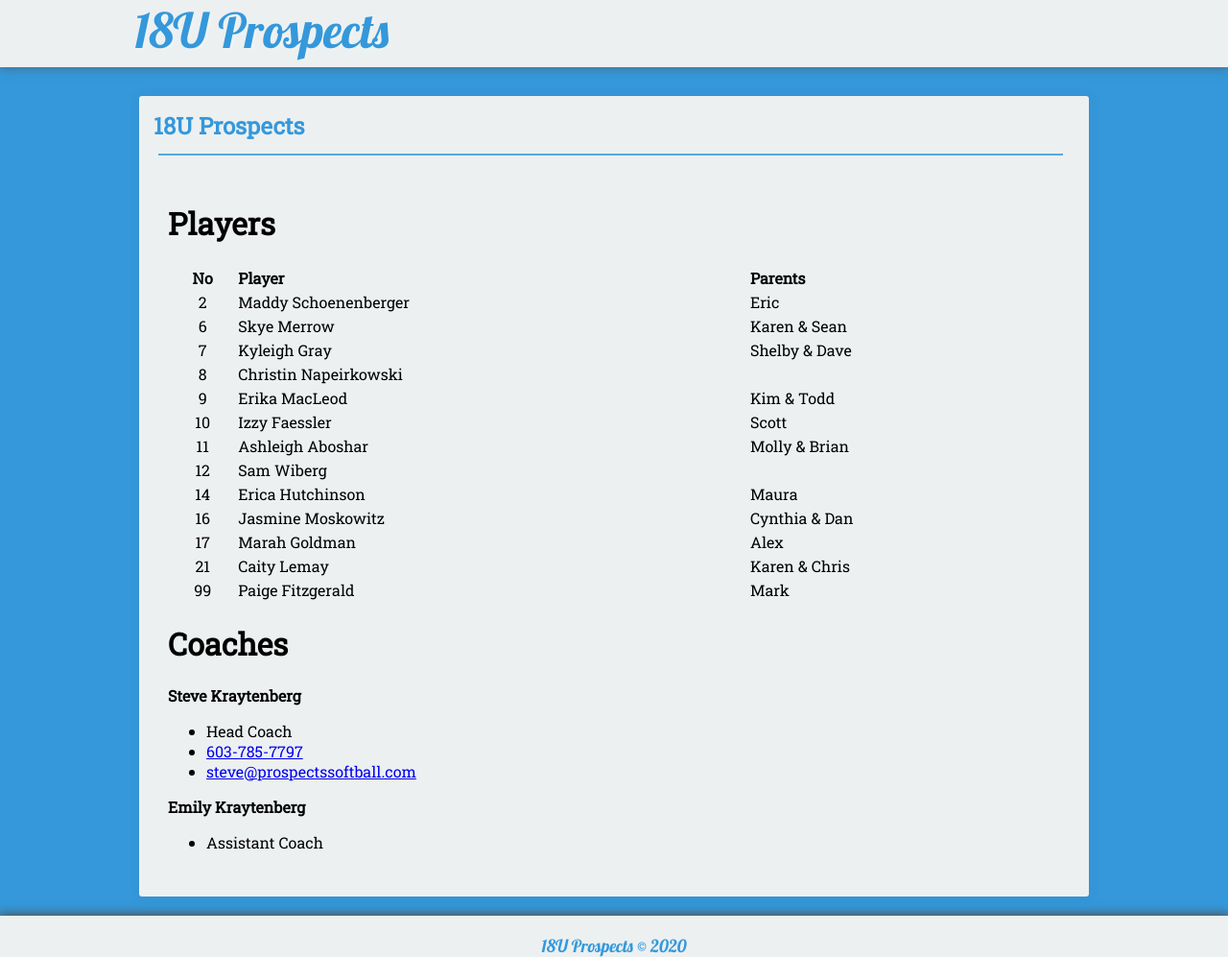
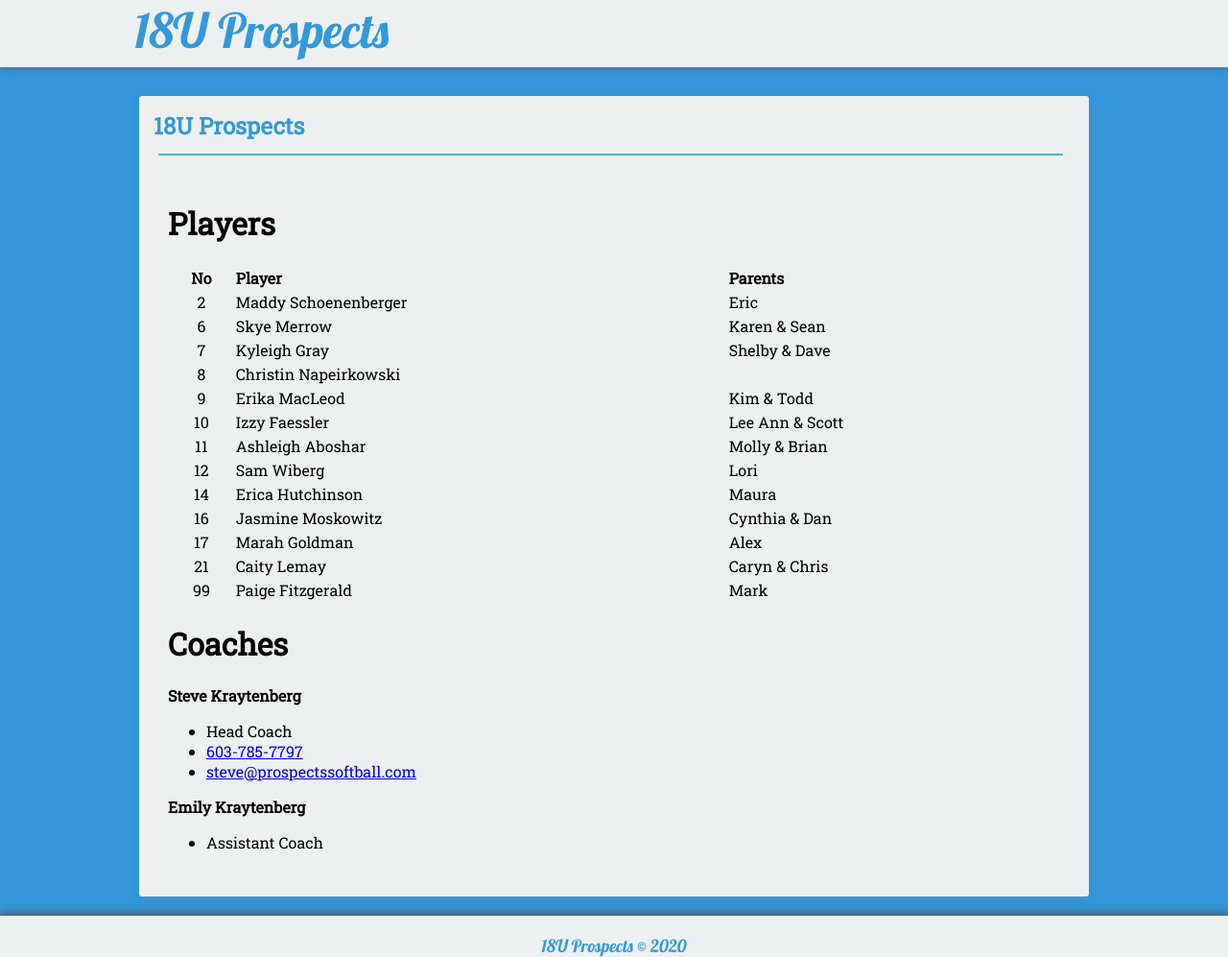
Before and after one commit to seanmerrow/ecf, a Jekyll site: the page built from coaches/index.md, in a window 1280 px wide. Shown: the whole page at 96% size. Built offline with Jekyll 4.4.1, drawn with Linux system fonts in a browser that asks for light colours; nearby versions of some CDN libraries.

Commit message:
Update index.md

```diff
--- a/coaches/index.md
+++ b/coaches/index.md
@@ -13,13 +13,13 @@ permalink: /coaches/
 | 7    |Kyleigh Gray          | Shelby & Dave|
 | 8    |Christin Napeirkowski      | |
 | 9    |Erika MacLeod         |Kim & Todd |
-| 10   |Izzy Faessler         |Scott |
+| 10   |Izzy Faessler         |Lee Ann & Scott |
 | 11   |Ashleigh Aboshar      |Molly & Brian |
-| 12   |Sam Wiberg            | |
+| 12   |Sam Wiberg            |Lori |
 | 14   |Erica Hutchinson       | Maura|
 | 16   |Jasmine Moskowitz      | Cynthia & Dan|
 | 17   |Marah Goldman          |Alex|
-| 21   |Caity Lemay            | Karen & Chris |
+| 21   |Caity Lemay            | Caryn & Chris |
 | 99   |Paige Fitzgerald       |Mark |
 
 
```
